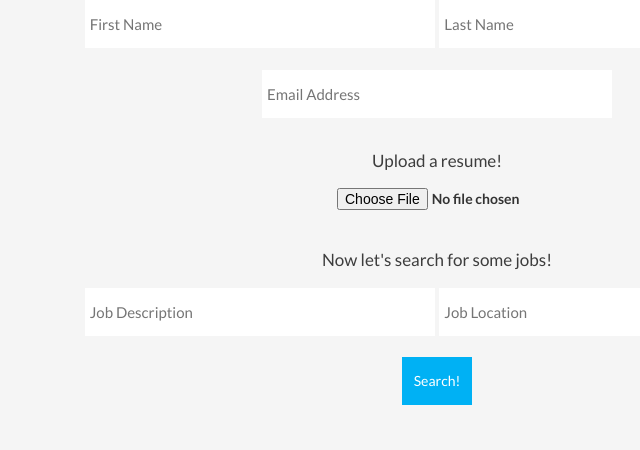
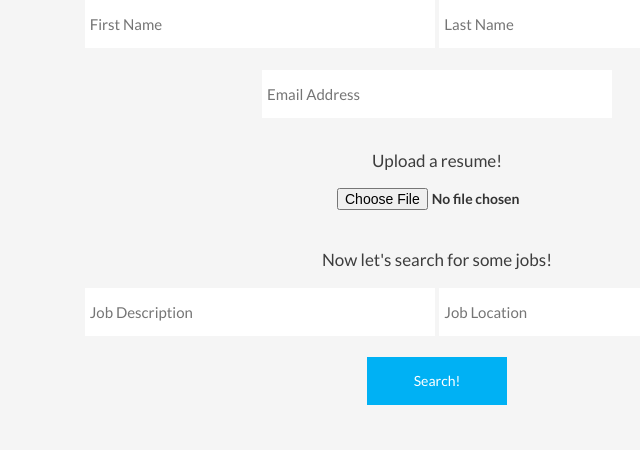
Before and after one commit to mandeep/Job-Automate, a Django app: page / in a window 1280 px wide. Shown: the part 301-751 px from the top of the page, without its empty margins (203-843 px from the left). Run offline with Django 3.2, Linux system fonts and the light colour scheme; some libraries are stand-ins or nearby versions.

Commit message:
Changed sumbit button width

```diff
--- a/jobautomate/web_search/static/css/web_search.css
+++ b/jobautomate/web_search/static/css/web_search.css
@@ -97,17 +97,17 @@ input[type=text]:focus {
 
 }
 
-input[type=email] {
-
-    height: 25px;
-}
-
 input:-webkit-autofill {
     -webkit-box-shadow: 0px 0px 0px 1000px white inset;
 }
 
 input:-webkit-autofill:focus {
     -webkit-box-shadow: 0px 0px 0px 1000px white inset;
+}
+
+input[type=email] {
+
+    height: 25px;
 }
 
 input[type=file] {
@@ -121,7 +121,7 @@ input[type=submit] {
     color: #FFFFFF;
     border: 0;
     height: 48px;
-    width: 70px;
+    width: 140px;
 }
 
 input[type=submit]:hover{
```
